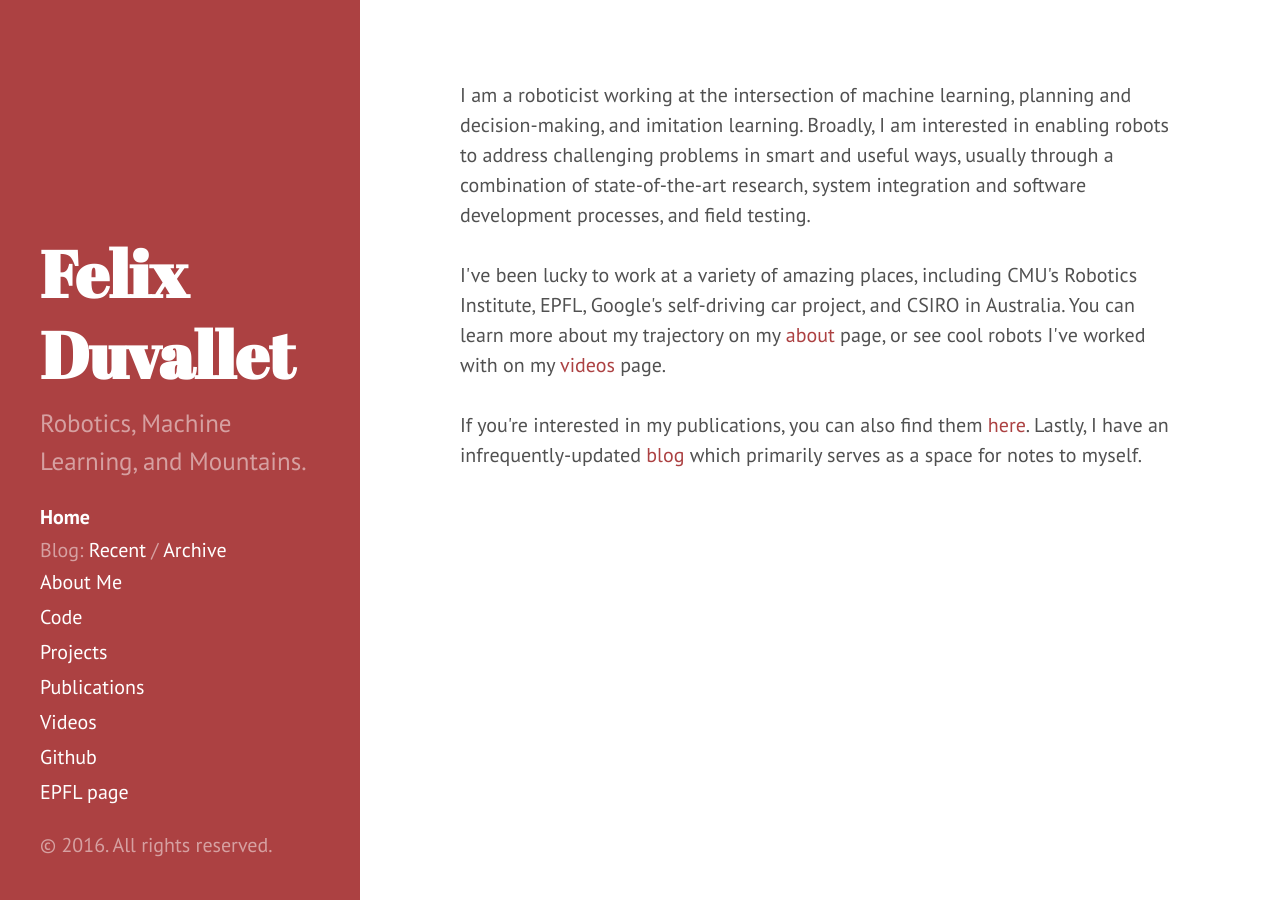
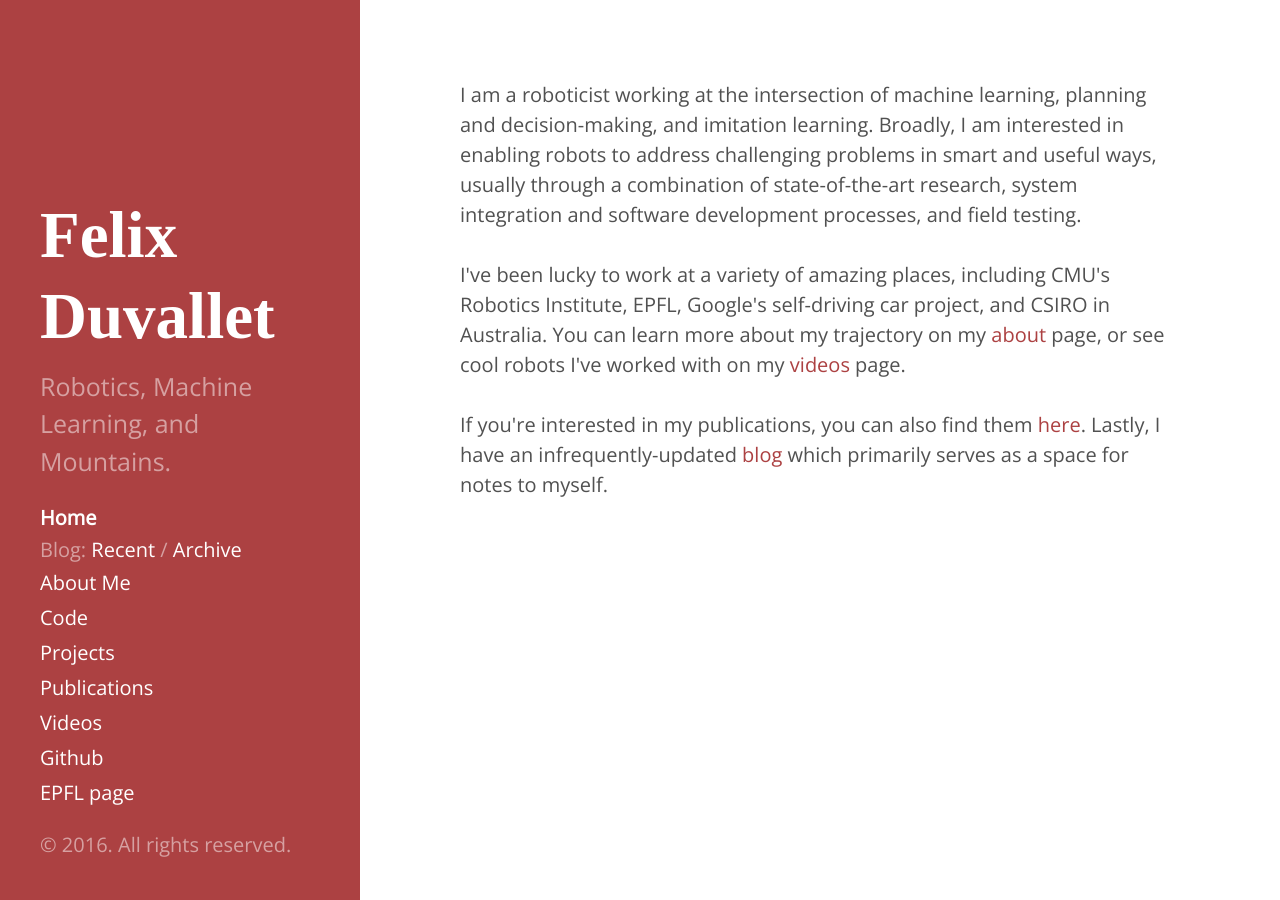
Before and after one commit to felixduvallet/felixduvallet.github.io, a Jekyll site: the page built from index.html, in a window 1280 px wide. Built offline with Jekyll 4.4.1, drawn with Linux system fonts in a browser that asks for light colours; some web fonts are replaced.

Commit message:
New fonts!

```diff
--- a/_includes/head.html
+++ b/_includes/head.html
@@ -18,7 +18,7 @@
   <link rel="stylesheet" href="{{ site.baseurl }}public/css/poole.css">
   <link rel="stylesheet" href="{{ site.baseurl }}public/css/syntax.css">
   <link rel="stylesheet" href="{{ site.baseurl }}public/css/hyde.css">
-  <link rel="stylesheet" href="http://fonts.googleapis.com/css?family=PT+Sans:400,400italic,700|Abril+Fatface">
+  <link href="https://fonts.googleapis.com/css?family=Open+Sans|Droid+Serif" rel="stylesheet">
 
   <!-- Icons -->
   <link rel="shortcut icon" href="{{ site.baseurl }}public/favicon.ico">
--- a/public/css/hyde.css
+++ b/public/css/hyde.css
@@ -32,7 +32,7 @@
  */
 
 html {
-  font-family: "PT Sans", Helvetica, Arial, sans-serif;
+  font-family: "Open Sans", Helvetica, Arial, sans-serif;
 }
 @media (min-width: 48em) {
   html {
@@ -79,7 +79,7 @@ html {
 .sidebar-about h1 {
   color: #fff;
   margin-top: 0;
-  font-family: "Abril Fatface", serif;
+  font-family: "Droid Serif", serif;
   font-size: 3.25rem;
 }
 
```
